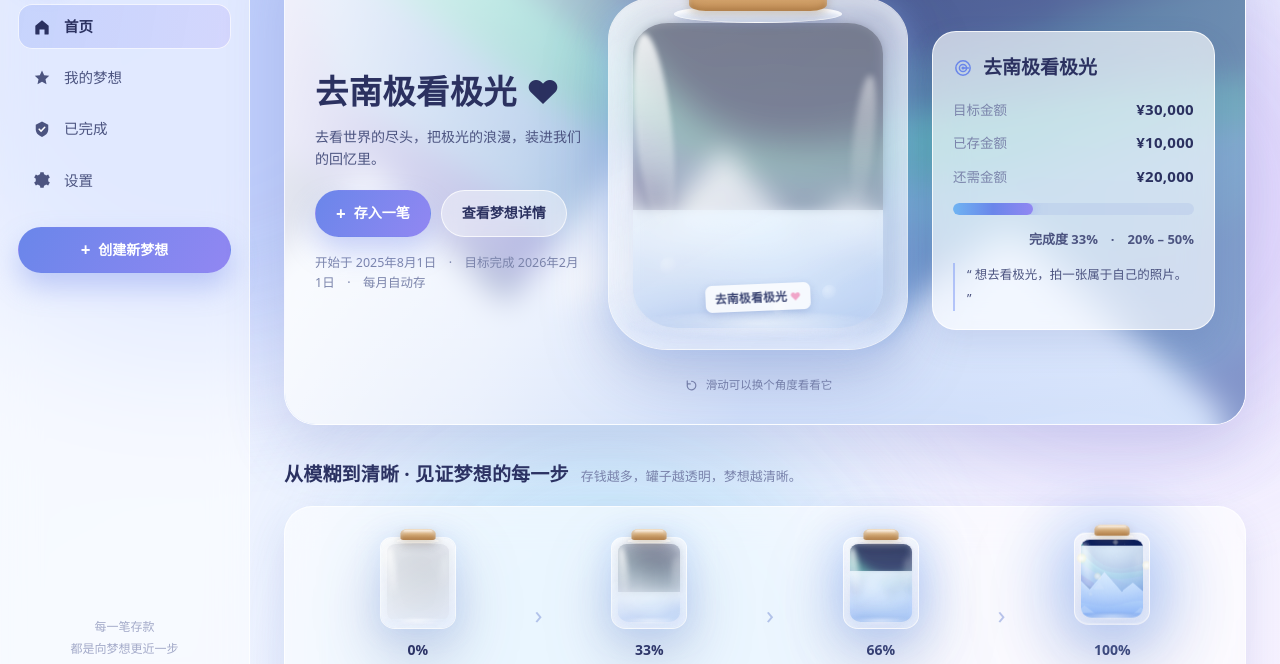
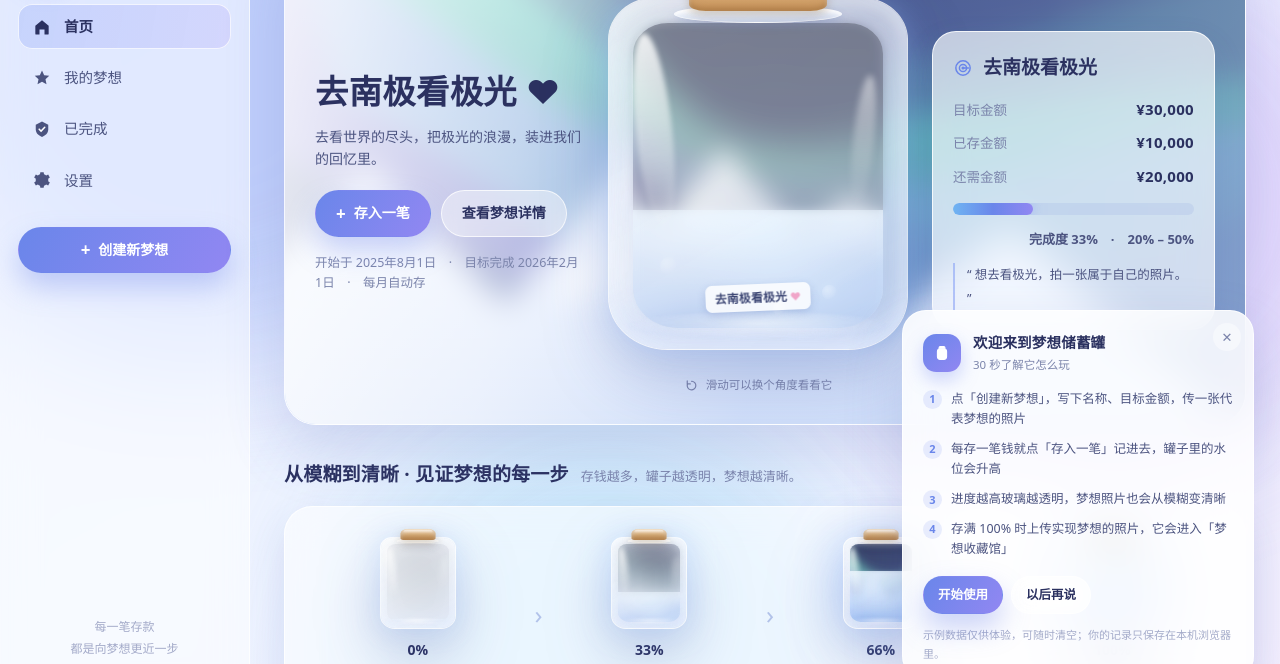
Before and after one commit to vbaph/dream_jar, a plain HTML site: page index.html in a window 1280 px wide. Shown: the part 94-758 px from the top of the page. Drawn offline with Linux system fonts and the light colour scheme.

Commit message:
Add guide card styles for first-time visitors

```diff
--- a/css/style.css
+++ b/css/style.css
@@ -952,3 +952,35 @@ button.row-item:hover h4{ color:var(--primary); }
 @media (max-width:1240px){
   .home-cols{ grid-template-columns:1fr; }
 }
+/* ---------- 10. 新手引导卡片（首次访问显示一次） ---------- */
+.guide{
+  position:fixed; right:26px; bottom:26px; z-index:46; width:352px;
+  padding:20px 20px 16px; border-radius:24px;
+  background:var(--glass-strong); border:1px solid var(--glass-line);
+  box-shadow:var(--shadow-lg); backdrop-filter:blur(18px) saturate(1.15);
+  -webkit-backdrop-filter:blur(18px) saturate(1.15);
+  animation:guide-in .5s cubic-bezier(.2,.9,.3,1.08);
+}
+.guide[hidden]{ display:none; }
+.guide__close{ position:absolute; right:12px; top:12px; width:28px; height:28px; border-radius:50%; display:grid; place-items:center; font-size:13px; color:var(--ink-soft); background:var(--glass-soft); }
+.guide__head{ display:flex; align-items:center; gap:12px; margin-bottom:14px; padding-right:26px; }
+.guide__badge{ width:38px; height:38px; flex:none; display:grid; place-items:center; border-radius:13px; color:#fff; background:linear-gradient(140deg,var(--primary),var(--primary-2)); box-shadow:0 8px 18px rgba(120,140,240,.35); }
+.guide__badge svg{ width:20px; height:20px; }
+.guide__head h4{ font-size:14.5px; }
+.guide__head p{ margin-top:2px; font-size:11.5px; color:var(--ink-soft); }
+.guide__steps{ list-style:none; margin:0 0 16px; padding:0; display:grid; gap:9px; }
+.guide__steps li{ display:flex; gap:9px; font-size:12.5px; line-height:1.65; color:var(--ink-2); }
+.guide__steps span{ width:19px; height:19px; flex:none; margin-top:1px; border-radius:50%; display:grid; place-items:center; font-size:11px; font-weight:700; color:var(--primary); background:rgba(122,150,245,.16); }
+.guide__actions{ display:flex; gap:8px; }
+.guide__note{ margin-top:12px; font-size:11px; line-height:1.7; color:var(--ink-faint); }
+@keyframes guide-in{ from{ opacity:0; transform:translateY(18px) scale(.97); } }
+@media (max-width:900px){
+  .guide{ left:12px; right:12px; bottom:96px; width:auto; max-height:56vh; overflow:auto; }
+}
+
+/* 设置页「关于这个作品」 */
+.about-lead{ font-size:12.5px; line-height:2; color:var(--ink-2); }
+.about-list{ margin:14px 0 0; padding:0; list-style:none; display:grid; gap:8px; }
+.about-list li{ position:relative; padding-left:16px; font-size:12.5px; line-height:1.75; color:var(--ink-2); }
+.about-list li::before{ content:''; position:absolute; left:0; top:8px; width:6px; height:6px; border-radius:50%; background:linear-gradient(140deg,var(--primary),var(--primary-2)); }
+.about-links{ display:flex; gap:14px; margin-top:16px; flex-wrap:wrap; }
```
